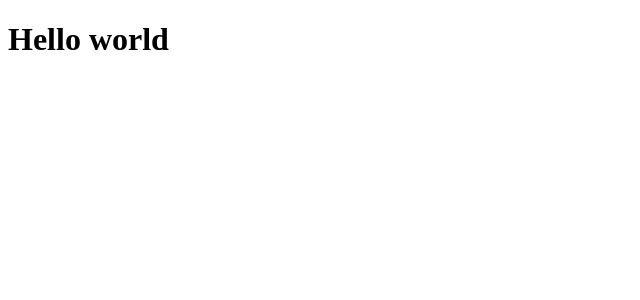
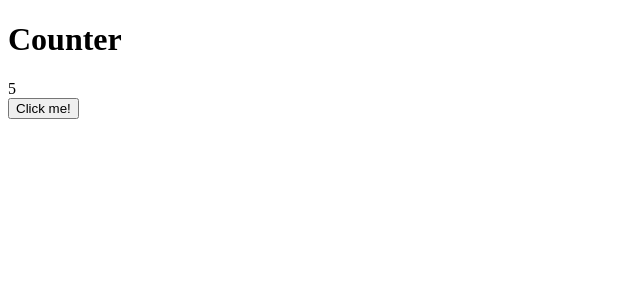
Before and after one commit to Yelison/react-hook-course, a React (Create React App) app: page / in a window 1280 px wide. Shown: the top 300 px of the page, without its empty margins (0-640 px from the left). Built offline with nearby package versions, Linux system fonts and the light colour scheme.

Commit message:
Add Counter component (#1)
* Add Counter component

* Add onClick to Counter component

* Counter component work well

Co-authored-by: Yelisson <yrodriguez@gmail.com>

```diff
--- a/src/App.js
+++ b/src/App.js
@@ -1,10 +1,6 @@
 import React from 'react';
+import Counter from './components/Counter';
 
-
-const App = () => {
-
-    return <h1>Hello world</h1>
-}
-
+const App = () => <Counter value={5}/>;
 
 export default App;
--- /dev/null
+++ b/src/components/Counter.js
@@ -0,0 +1,28 @@
+import React, { useState } from "react";
+import PropTypes from "prop-types";
+
+const Counter = ({ value }) => {
+  const [counter, setCounter] = useState(value);
+
+  const handleClick = () => {
+    setCounter(counter + 1);
+  };
+
+  return (
+    <>
+      <h1>Counter</h1>
+      <div>{counter}</div>
+      <button onClick={handleClick}>Click me!</button>
+    </>
+  );
+};
+
+Counter.propTypes = {
+  value: PropTypes.number,
+};
+
+Counter.defaultProps = {
+  value: 0,
+};
+
+export default Counter;
```
